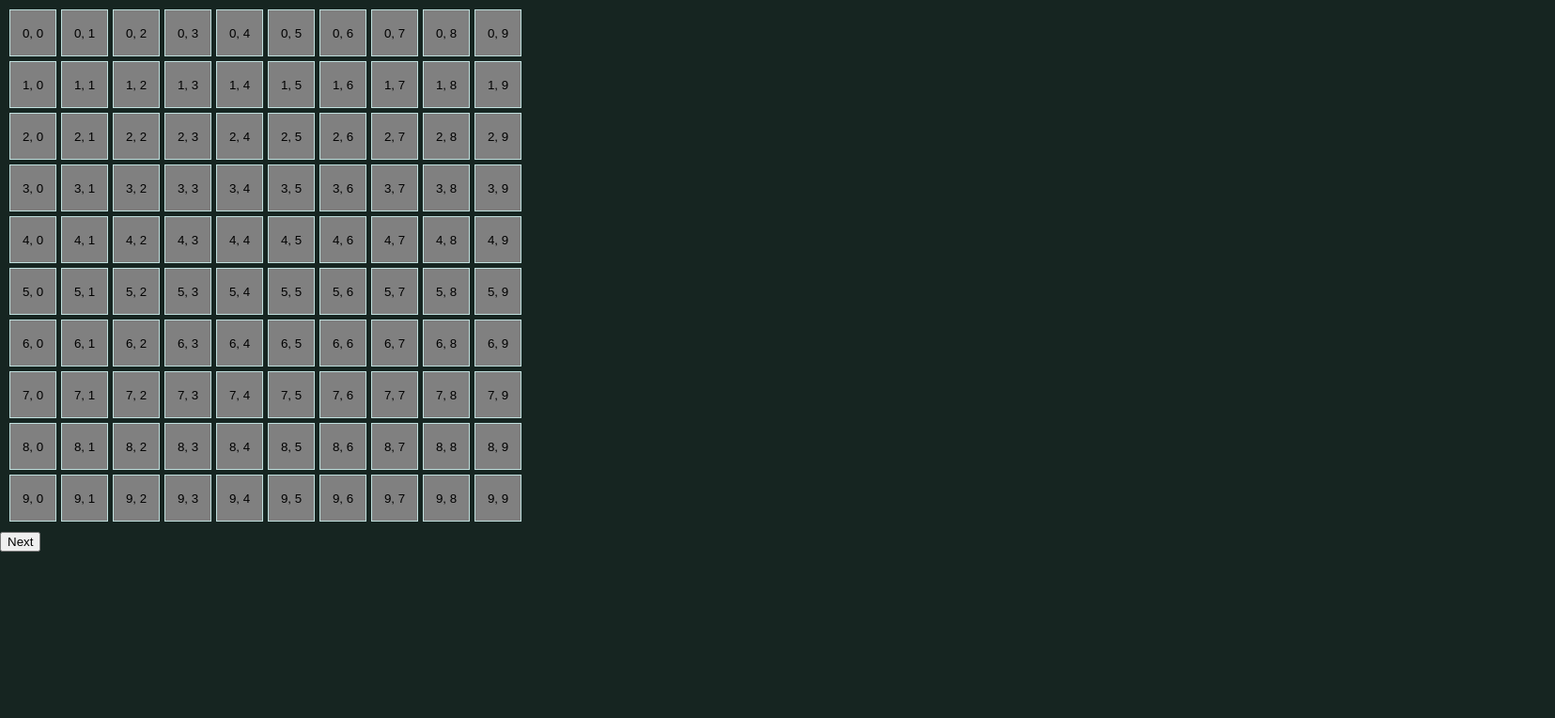
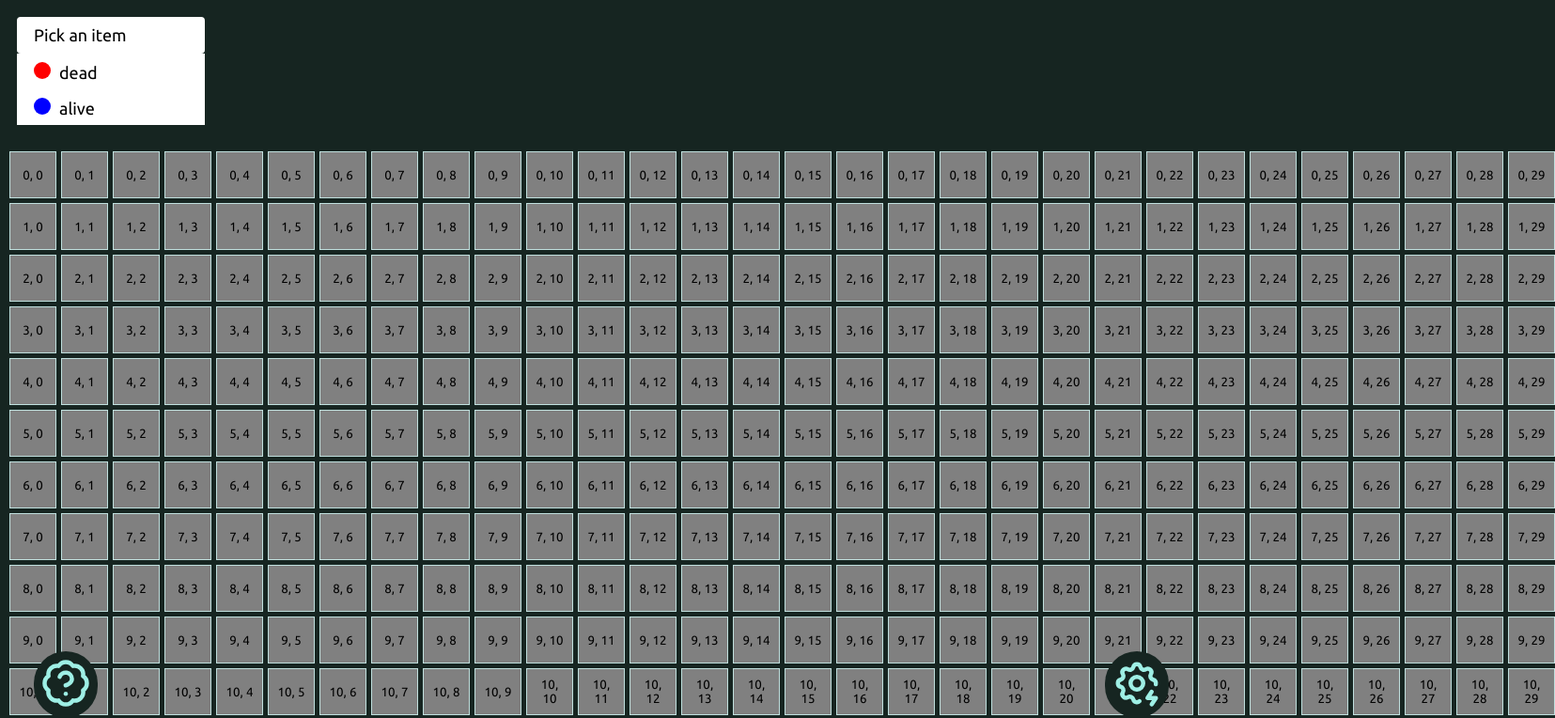
Before and after one commit to deepmind32/automata-world, a React (Vite) app: page / in a window 1280 px wide. Shown: the top 764 px of the page at 94% size, 1655 px wide, since content can reach past the window. Built offline with nearby package versions, Linux system fonts and the light colour scheme.

Commit message:
adds select option

```diff
--- a/package.json
+++ b/package.json
@@ -11,7 +11,8 @@
   },
   "dependencies": {
     "react": "^19.1.1",
-    "react-dom": "^19.1.1"
+    "react-dom": "^19.1.1",
+    "react-icons": "^5.5.0"
   },
   "devDependencies": {
     "@eslint/js": "^9.33.0",
--- a/src/_components/color-picker/color-picker.jsx
+++ b/src/_components/color-picker/color-picker.jsx
@@ -1,7 +1,29 @@
+import { useState } from "react";
 import styles from "./color-picker.module.css";
 
-export default function ColorPicker({
-	colors,
-	current_color,
-	on_color_selected,
-}) {}
+// colors = object with key (Name) value = color
+export default function ColorPicker({ colors, on_color_selected }) {
+	const [color, set_selected_color] = useState(null);
+
+	return (
+		<div className={styles["color-picker__wrapper"]}>
+			<button className={styles["color-picker__select_btn"]}>
+				{color ?? "Pick an item"}
+			</button>
+
+			<ul className={styles["color-picker__options"]}>
+				{Object.keys(colors).map((item) => (
+					<li key={item}>
+						<button>
+							<span
+								className={styles["color-picker__sample"]}
+								style={{ background: colors[item] }}
+							/>
+							{item}
+						</button>
+					</li>
+				))}
+			</ul>
+		</div>
+	);
+}
--- a/src/_components/color-picker/color-picker.module.css
+++ b/src/_components/color-picker/color-picker.module.css
@@ -0,0 +1,49 @@
+.color-picker__wrapper {
+	position: relative;
+	width: 200px;
+}
+
+.color-picker__wrapper button {
+	background-color: transparent;
+	border: none;
+	font-size: 1rem;
+	color: black;
+	font-weight: 400;
+}
+.color-picker__wrapper button:focus {
+	border: none;
+}
+
+.color-picker__select_btn {
+	width: 200px;
+	text-align: left;
+	padding: 0.5rem 1rem;
+	background-color: white !important;
+	border-radius: 4px;
+}
+
+.color-picker__options {
+	list-style-type: none;
+	border-radius: 4px;
+}
+
+.color-picker__sample {
+	display: inline-block;
+	width: 1rem;
+	height: 1rem;
+	border-radius: 0.5rem;
+	margin-right: 0.5rem;
+}
+
+.color-picker__options li:hover {
+	border-bottom: 1px solid var(--color-ice-blue);
+	border-top: 1px solid var(--color-ice-blue);
+}
+
+.color-picker__options button {
+	width: 200px;
+	text-align: left;
+	line-height: 1rem;
+	padding: 0.5rem 1rem;
+	background-color: white;
+}
--- a/src/app.jsx
+++ b/src/app.jsx
@@ -1,10 +1,43 @@
+import { useState } from "react";
+import { LuBadgeHelp } from "react-icons/lu";
+import { TbSettingsBolt } from "react-icons/tb";
+import { FaPause, FaPlay } from "react-icons/fa";
+
 import Grid from "./_components/grid/grid";
 import styles from "./app.module.css";
+import ColorPicker from "./_components/color-picker/color-picker";
 
 export default function App() {
+	const [current_grid_items, set_current_grid_items] = useState({
+		dead: "red",
+		alive: "blue",
+	});
+
 	return (
-		<main>
-			<Grid />
+		<main className={styles["app"]}>
+			<header className={styles["app__header"]}>
+				{/* <div className={styles["app__header__controls"]}>
+					<button>
+						<FaPlay />
+					</button>
+					<button>
+						<FaPause />
+					</button>
+				</div> */}
+				<ColorPicker colors={current_grid_items} />
+			</header>
+			<Grid size={30} />
+			<div className={styles["app__help__wrapper"]}>
+				<button className={styles["app__fab"]}>
+					<LuBadgeHelp size="3rem" />
+				</button>
+			</div>
+
+			<div className={styles["app__settings__wrapper"]}>
+				<button className={styles["app__fab"]}>
+					<TbSettingsBolt size="3rem" />
+				</button>
+			</div>
 		</main>
 	);
 }
--- a/src/app.module.css
+++ b/src/app.module.css
@@ -0,0 +1,37 @@
+.app {
+	position: relative;
+	width: 100vw;
+	height: 100vh;
+}
+
+.app__header {
+	padding: 1rem;
+}
+
+.app__help__wrapper,
+.app__settings__wrapper {
+	position: fixed;
+	bottom: 2rem;
+	left: 2rem;
+}
+
+.app__settings__wrapper {
+	left: auto;
+	right: 2rem;
+}
+
+.app__fab {
+	background-color: var(--color-gun-metal);
+	outline: none;
+	border: none;
+	color: var(--color-ice-blue);
+	padding: 0.4rem;
+	border-radius: 100px;
+	transition: transform 0.25s ease-in;
+}
+
+.app__fab:hover {
+	cursor: pointer;
+	transform: scale(1.1);
+	transition: transform 0.25s ease-out;
+}
--- a/src/stylesheets/global.css
+++ b/src/stylesheets/global.css
@@ -14,3 +14,7 @@ body {
 	background-color: var(--color-gun-metal);
 	color: white;
 }
+
+body * {
+	font-family: "Ubuntu", sans-serif;
+}
--- a/src/stylesheets/reset.css
+++ b/src/stylesheets/reset.css
@@ -2,6 +2,10 @@
    v2.0 | 20110126
    License: none (public domain)
 */
+
+* {
+	box-sizing: border-box;
+}
 
 html, body, div, span, applet, object, iframe,
 h1, h2, h3, h4, h5, h6, p, blockquote, pre,
@@ -22,6 +26,7 @@ time, mark, audio, video {
 	font-size: 100%;
 	font: inherit;
 	vertical-align: baseline;
+	font-family: inherit;
 }
 /* HTML5 display-role reset for older browsers */
 article, aside, details, figcaption, figure,
```
Also changed, not shown: 1 other file (tests, documents, lock files or other folders).
